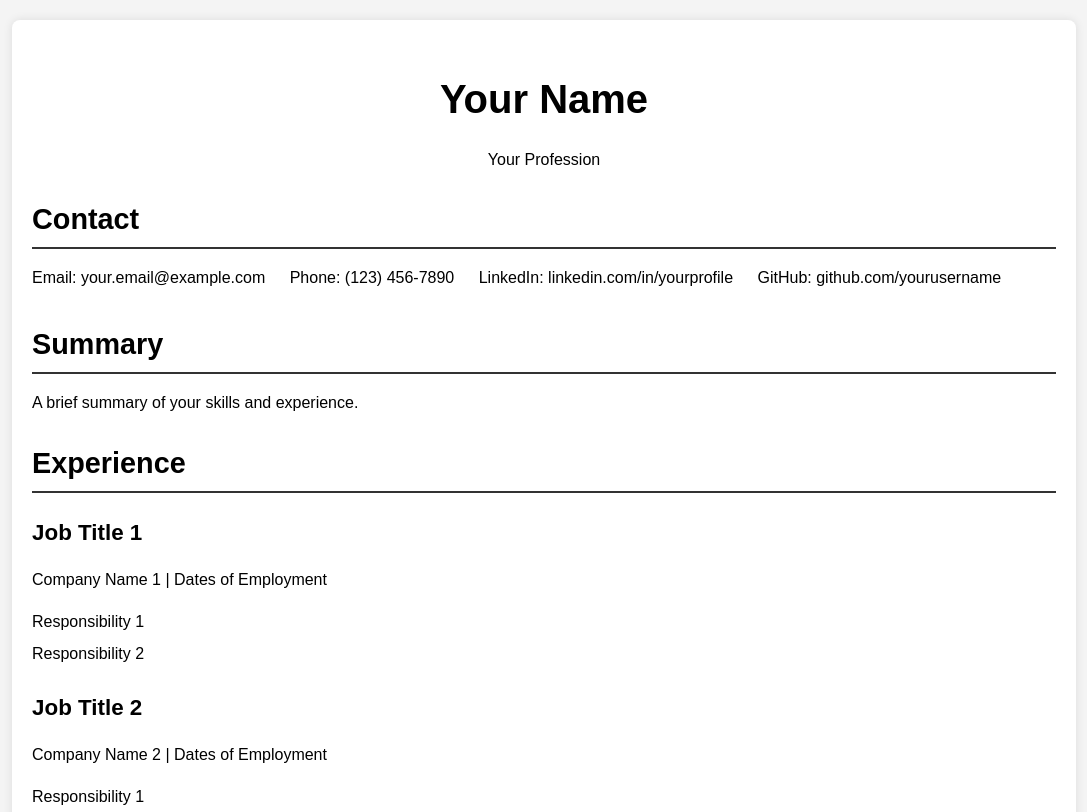
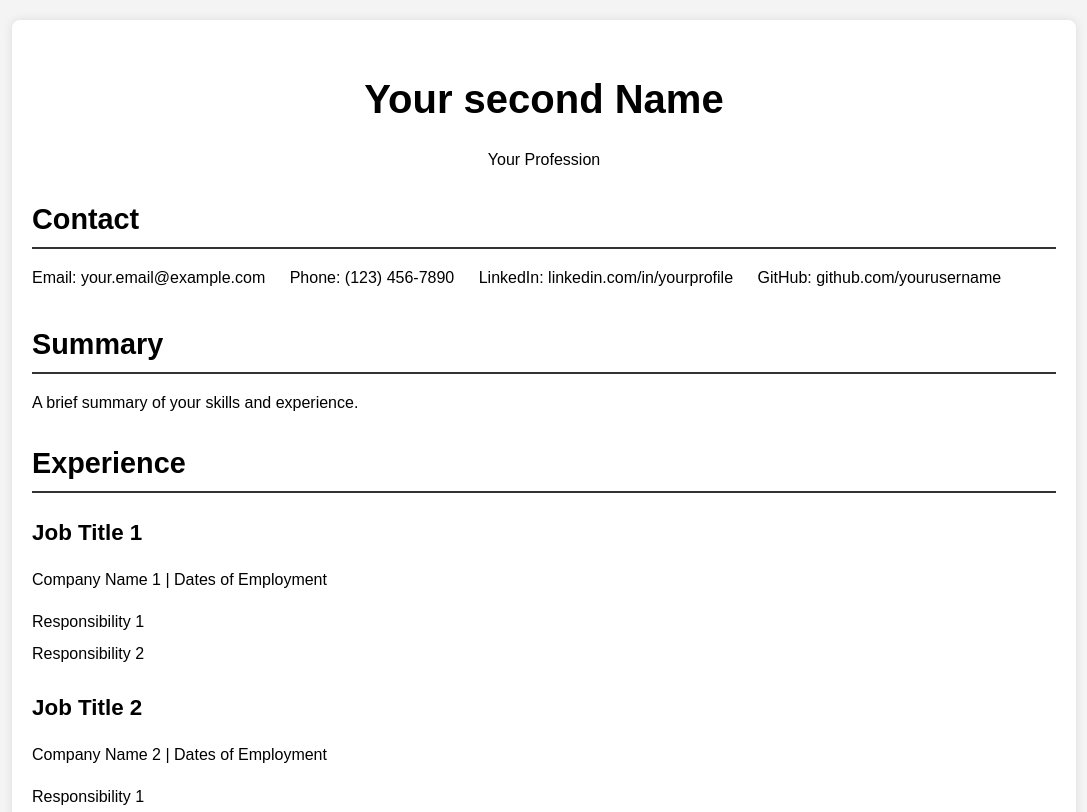
Before and after one commit to ShreelaxmiGangolli/Hosting-Resume-on-AWS-EC2, a plain HTML site: page resume/index.html in a window 1280 px wide. Shown: the top 812 px of the page, without its empty margins (96-1183 px from the left). Drawn offline with Linux system fonts and the light colour scheme.

Commit message:
Update index.html

```diff
--- a/resume/index.html
+++ b/resume/index.html
@@ -9,7 +9,7 @@
 <body>
     <div class="container">
         <header>
-            <h1>Your Name</h1>
+            <h1>Your second Name</h1>
             <p>Your Profession</p>
         </header>
 
```
